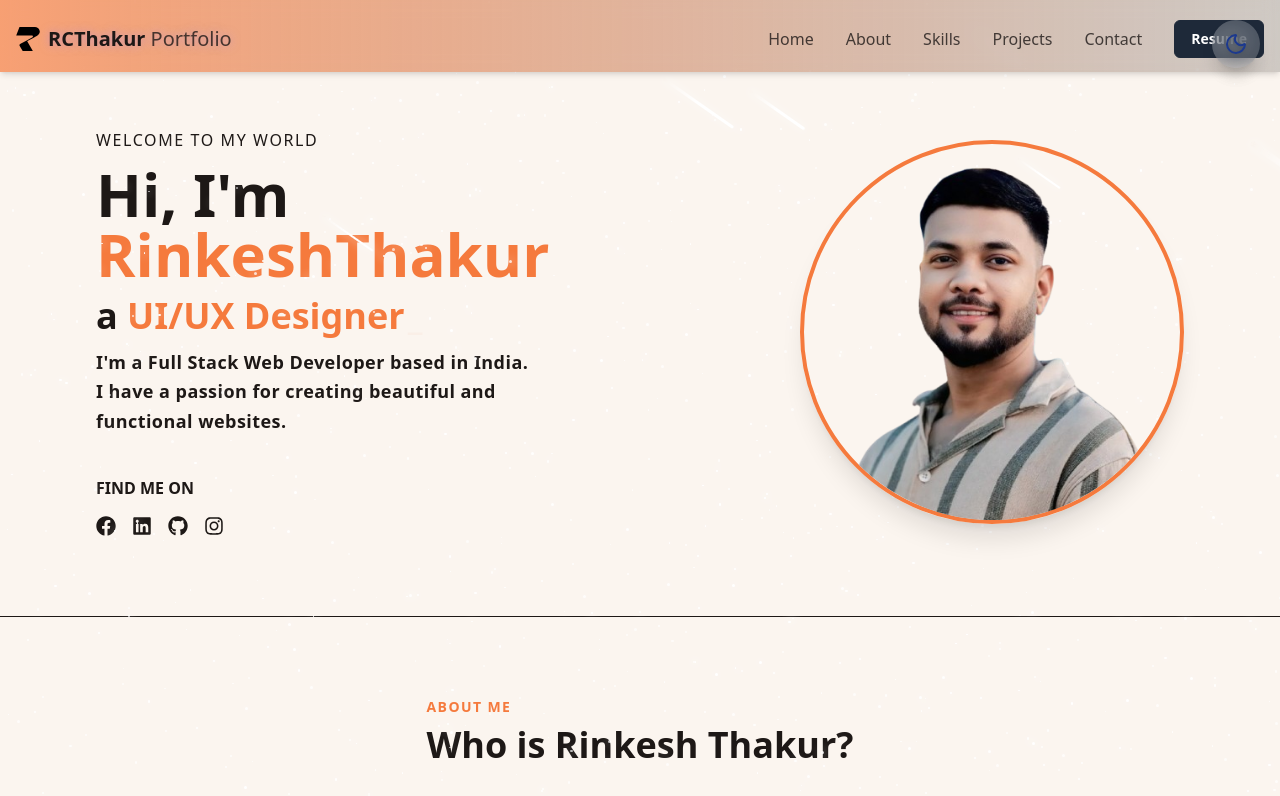
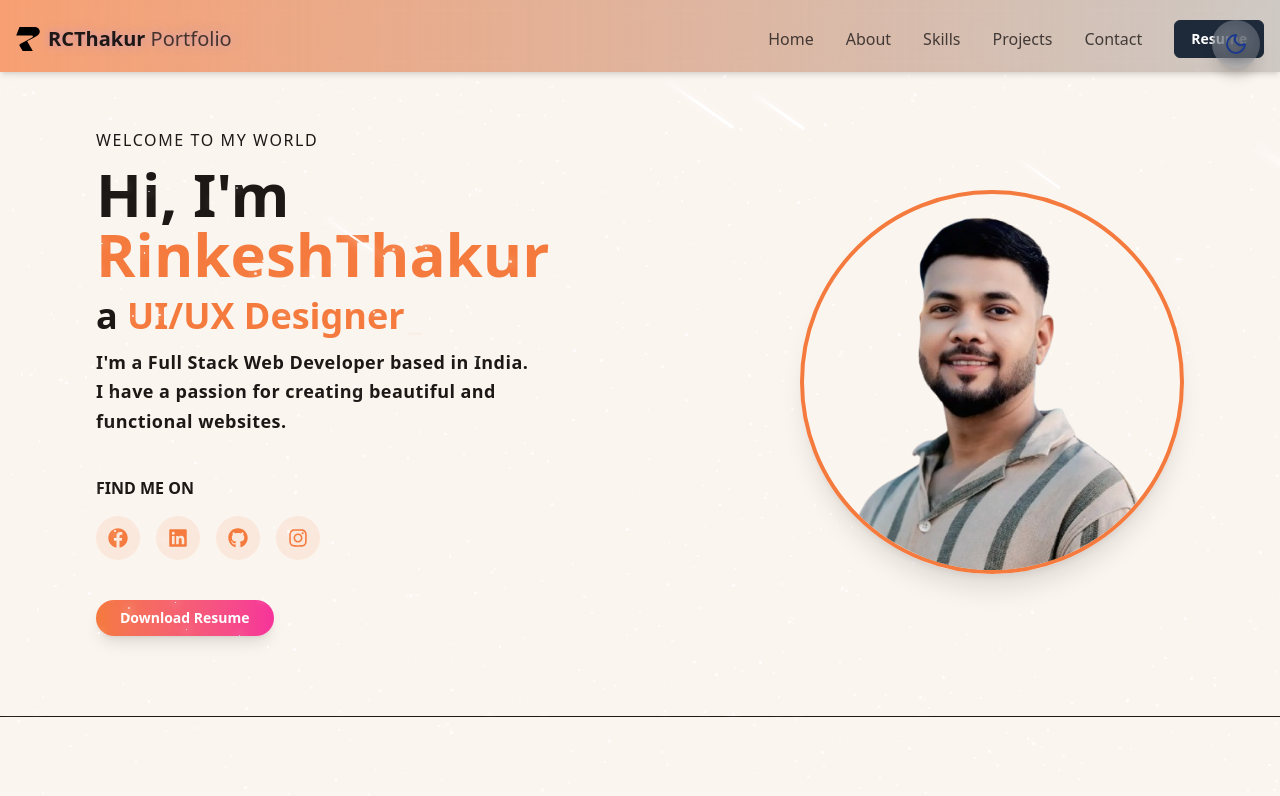
Before and after one commit to RCThakur/My-Portfolio, a React (Vite) app: page / in a window 1280 px wide. Shown: the top 796 px of the page. Built offline with nearby package versions, Linux system fonts and the light colour scheme.

Commit message:
Updated(heroSection): added Download Resume, and animated social icons (float + hover)

```diff
--- a/src/components/HeroSection.jsx
+++ b/src/components/HeroSection.jsx
@@ -17,6 +17,7 @@ export const HeroSection = () => {
       id="hero"
       className="w-full px-6 sm:px-10 md:px-16 lg:px-24 pt-32 pb-20 flex flex-col lg:flex-row items-center gap-10 border-b font-bold"
     >
+      {/* Left Column */}
       <div className="w-full lg:w-1/2 flex flex-col gap-10">
         {/* Intro Text */}
         <div className="flex flex-col gap-3 text-center lg:text-left">
@@ -43,56 +44,68 @@ export const HeroSection = () => {
             Find me on
           </h2>
           <div className="flex justify-center lg:justify-start gap-4 text-xl">
-            <span className="bannerIcon">
+            {[
+              {
+                icon: <FaFacebook />,
+                link: "https://www.facebook.com/rinkesh.thakur.98/",
+              },
+              {
+                icon: <FaLinkedin />,
+                link: "https://www.linkedin.com/in/rinkesh-thakur-3b985a160/",
+              },
+              { icon: <FaGithub />, link: "https://github.com/RCThakur" },
+              {
+                icon: <FaInstagram />,
+                link: "https://www.instagram.com/r_c_thakur/",
+              },
+            ].map((item, idx) => (
               <a
-                href="https://www.facebook.com/rinkesh.thakur.98/"
+                key={idx}
+                href={item.link}
                 target="_blank"
                 rel="noopener noreferrer"
+                className="p-3 rounded-full bg-primary/10 text-primary hover:bg-primary hover:text-white
+                  transition-all duration-300 ease-out
+                  animate-float
+                  hover:scale-125 hover:rotate-12 hover:shadow-lg hover:shadow-primary/50"
               >
-                <FaFacebook />
+                {item.icon}
               </a>
-            </span>
-            <span className="bannerIcon">
-              <a
-                href="https://www.linkedin.com/in/rinkesh-thakur-3b985a160/"
-                target="_blank"
-                rel="noopener noreferrer"
-              >
-                <FaLinkedin />
-              </a>
-            </span>
-            <span className="bannerIcon">
-              <a
-                href="https://github.com/RCThakur"
-                target="_blank"
-                rel="noopener noreferrer"
-              >
-                <FaGithub />
-              </a>
-            </span>
-            <span className="bannerIcon">
-              <a
-                href="https://www.instagram.com/r_c_thakur/"
-                target="_blank"
-                rel="noopener noreferrer"
-              >
-                <FaInstagram />
-              </a>
-            </span>
-          </div>
+            ))}
           </div>
         </div>
 
-    {/* Right Column (Image) */}
+        {/* Resume Button */}
+        <div className="flex justify-center lg:justify-start">
+          <a
+            href="https://drive.google.com/file/d/1IEeufiCcr4C4gm64K2ijbI2_vgUjZ1V4/view?usp=sharing"
+            target="_blank"
+            rel="noopener noreferrer"
+            className="px-6 py-2 rounded-full font-semibold text-sm shadow-lg
+              bg-gradient-to-r from-primary to-pink-500 text-white
+              hover:scale-105 hover:shadow-pink-500/50
+              transition-all duration-300 ease-out"
+          >
+            Download Resume
+          </a>
+        </div>
+      </div>
+
+      {/* Right Column */}
       <div className="w-full flex justify-center lg:justify-end relative pt-10 lg:pt-0 group">
-  {/* Glowing background that intensifies on hover */}
-  <div className="absolute top-1/2 -translate-y-1/2 right-1/2 translate-x-1/2 lg:translate-x-0 lg:right-0 -z-10 w-80 h-80 md:w-96 md:h-96 rounded-full bg-primary/20 blur-3xl transition-all duration-500 group-hover:blur-[100px] group-hover:bg-primary/40" />
-
+        {/* Animated Glow */}
+        <div
+          className="absolute top-1/2 -translate-y-1/2 right-1/2 translate-x-1/2 lg:translate-x-0 lg:right-0 -z-10
+          w-80 h-80 md:w-96 md:h-96 rounded-full bg-primary/20 blur-3xl
+          animate-pulse group-hover:blur-[100px] group-hover:bg-primary/40 transition-all duration-500"
+        />
         {/* Image */}
         <img
           src={BannerPhoto}
           alt="Rinkesh Thakur"
-    className="w-60 h-60 sm:w-72 sm:h-72 md:w-96 md:h-96 object-cover object-top rounded-full border-4 border-primary shadow-xl transition-transform duration-300 group-hover:scale-110"
+          className="w-60 h-60 sm:w-72 sm:h-72 md:w-96 md:h-96 object-cover object-top
+            rounded-full border-4 border-primary shadow-xl
+            transition-transform duration-300 group-hover:scale-110"
         />
       </div>
     </section>
```
Lines whose indentation alone changed are shown as unchanged.
